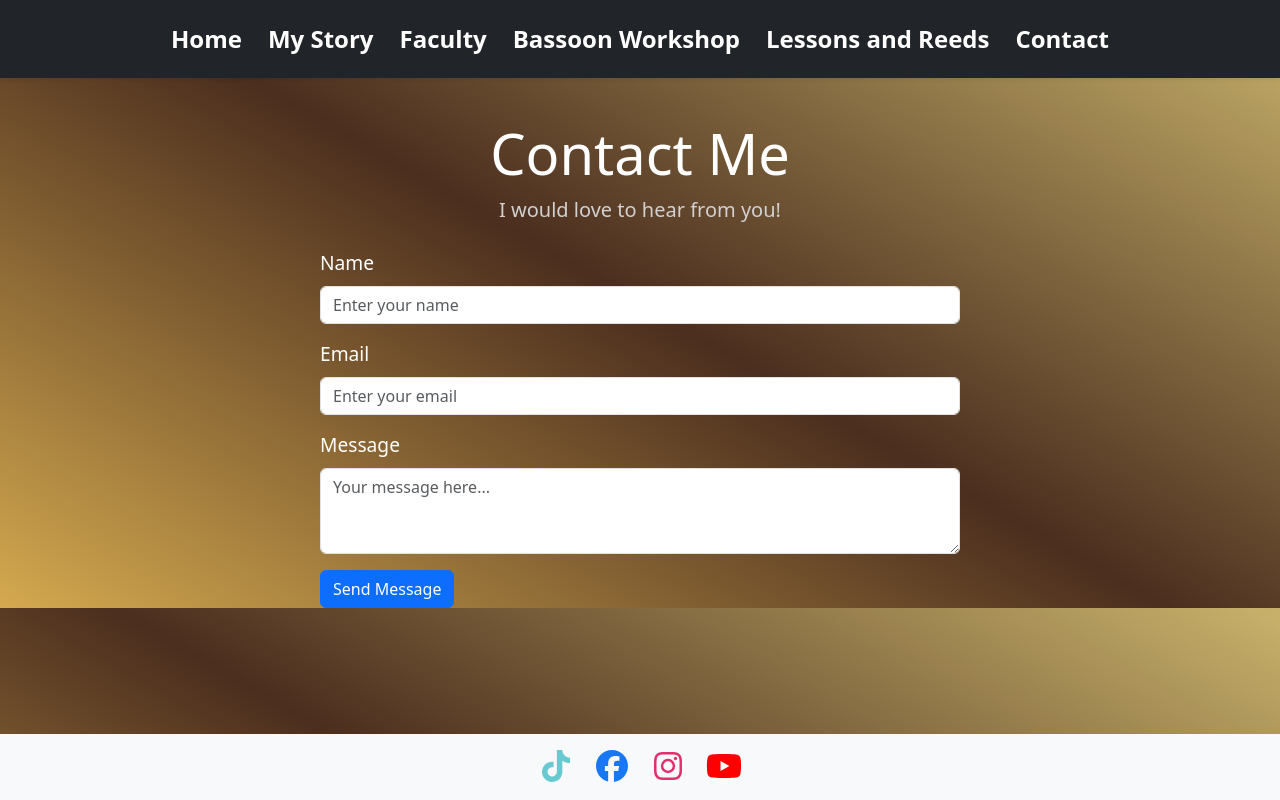
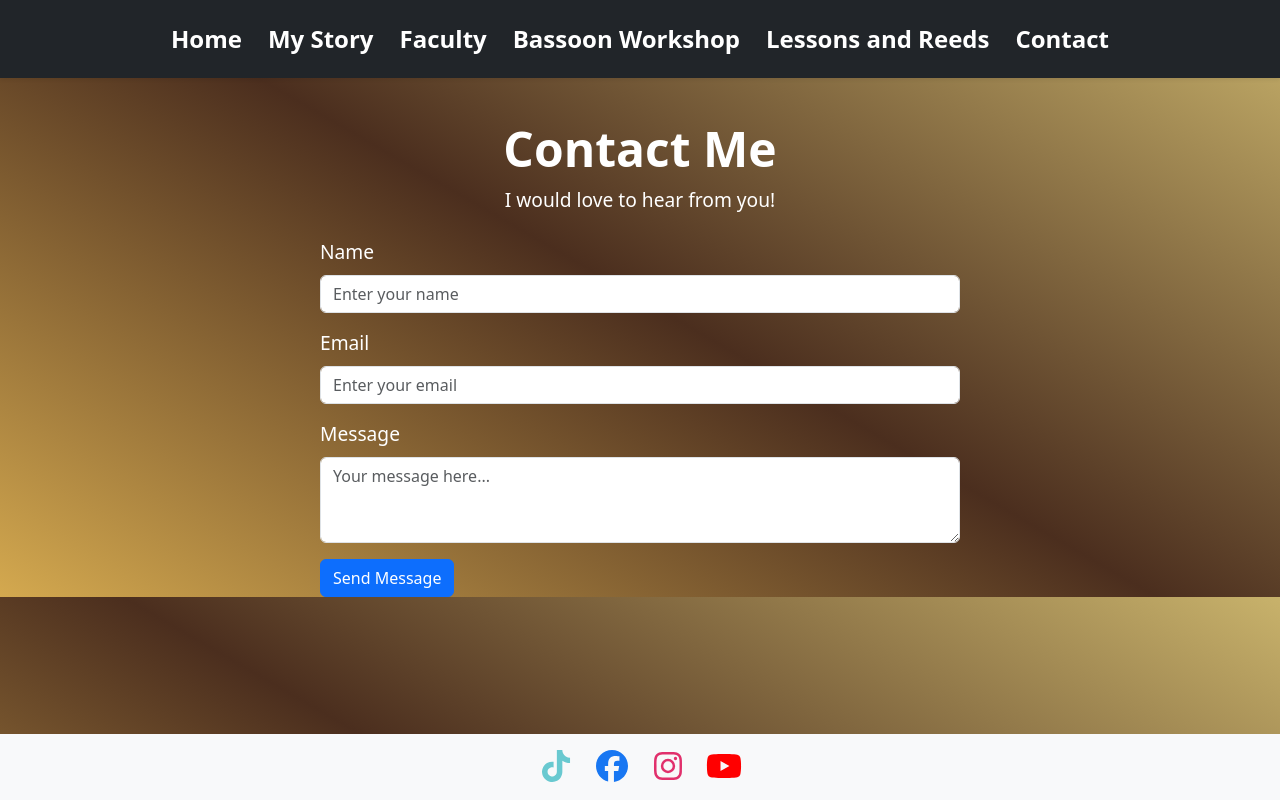
Before and after one commit to elorback/WoodWindInstitue, a React (Vite) app: page /contact in a window 1280 px wide. Built offline with nearby package versions, Linux system fonts and the light colour scheme.

Commit message:
updated contact

```diff
--- a/src/pages/Contact.tsx
+++ b/src/pages/Contact.tsx
@@ -7,7 +7,7 @@ const Contact: React.FC = () => {
 
     <Container className="mt-5 contact-container">
       <header className="text-center mb-4">
-        <h1 className="display-4">Contact Me</h1>
+        <h1 className="display-4 main-label">Contact Me</h1>
         <p className="lead">I would love to hear from you!</p>
       </header>
       <Form className="mx-auto" style={{ maxWidth: '40rem' }}>
--- a/src/pages/css/Contact.css
+++ b/src/pages/css/Contact.css
@@ -7,3 +7,13 @@
   font-weight: 500;
   font-size: 1.2rem;
 }
+.main-label{
+font-size: 3rem !important;
+font-weight: 600 !important;
+
+}
+.lead{
+  color: white;
+  font-weight: 500 !important;
+  font-size: 1.2rem !important;
+}
```
